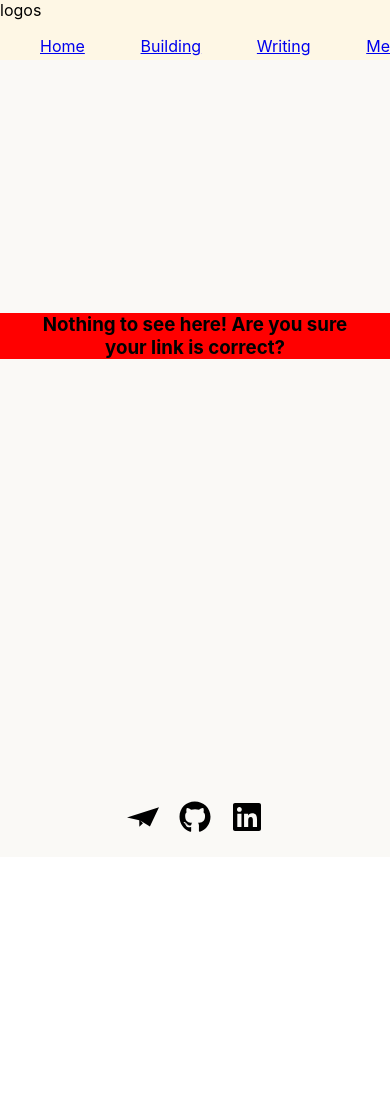
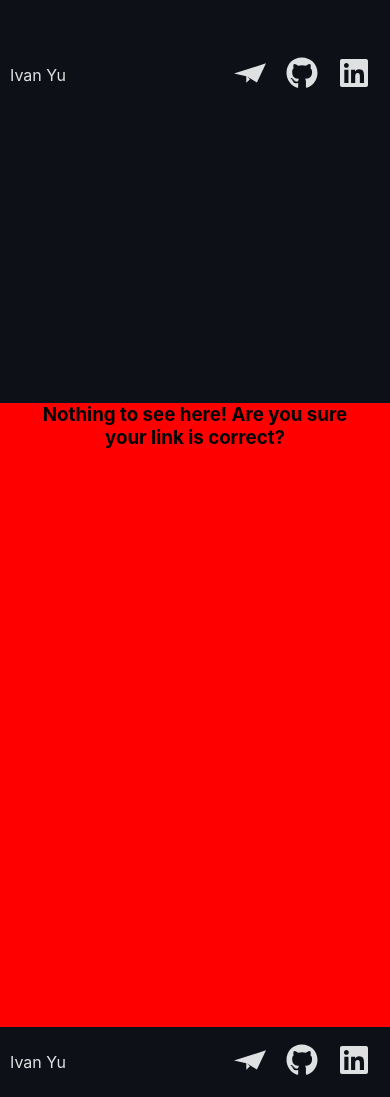
Before and after one commit to IvanYu327/ivanyu.ca, a React (Create React App) app: page /about in a window 390 px wide. Before the commit the page ends 857 px from the top, so only its background shows below. Built offline with nearby package versions, Linux system fonts and the light colour scheme.

Commit message:
navbar and footer responsive

```diff
--- a/src/App.tsx
+++ b/src/App.tsx
@@ -1,61 +1,39 @@
 import React, { useEffect, useState } from "react";
 import { BrowserRouter as Router, Route, Routes } from "react-router-dom";
-import styled, { keyframes, ThemeProvider } from "styled-components";
+import styled, { keyframes } from "styled-components";
 
-import { theme } from "./shared/theme";
+import { theme, sizes } from "./styles";
 
 import ErrorPage from "./pages/ErrorPage";
 import HomePage from "./pages/HomePage";
 import Navbar from "./components/Navbar";
 import Footer from "./components/Footer";
-
-const DO_ANIMATION = true;
-const TETRIS_UNIT_SQUARE = 10;
-const ANIMATION_TIME = 2000;
-const FADE_TIME = 750;
+import LoadingAnimation from "./components/LoadingAnimation";
 
 const App: React.FC = () => {
-  const [expanded, setExpanded] = useState(false);
-  const [showContent, setShowContent] = useState(false);
+  // const [expanded, setExpanded] = useState(false);
+  // const [showContent, setShowContent] = useState(false);
 
-  useEffect(() => {
-    if (DO_ANIMATION) {
-      setTimeout(() => {
-        setExpanded(true);
-      }, ANIMATION_TIME);
-      setTimeout(() => {
-        setShowContent(true);
-      }, ANIMATION_TIME + 250);
-    } else {
-      setTimeout(() => {
-        setShowContent(true);
-      }, 250);
-    }
-  }, []);
+  // useEffect(() => {
+  //   if (DO_ANIMATION) {
+  //     setTimeout(() => {
+  //       setExpanded(true);
+  //     }, ANIMATION_TIME);
+  //     setTimeout(() => {
+  //       setShowContent(true);
+  //     }, ANIMATION_TIME + 250);
+  //   } else {
+  //     setTimeout(() => {
+  //       setShowContent(true);
+  //     }, 250);
+  //   }
+  // }, []);
 
   return (
     <Router>
-      <ThemeProvider theme={theme}>
-        {DO_ANIMATION && (
-          <>
-            <TetrisContainer expanded={expanded}>
-              <FilledTetris expanded={expanded} height={4} width={6} />
-              <EmptyTetris expanded={expanded} height={4} width={1} />
-              <FilledTetris expanded={expanded} height={4} width={3} />
-              {/* <FilledTetris expanded={expanded} height={1} width={5} />
-              <EmptyTetris expanded={expanded} height={1} width={3} />
-              <FilledTetris expanded={expanded} height={1} width={2} />
-
-              <FilledTetris expanded={expanded} height={1} width={6} />
-              <EmptyTetris expanded={expanded} height={1} width={1} />
-              <FilledTetris expanded={expanded} height={1} width={3} />
-
-              <FilledTetris expanded={expanded} height={2} width={10} /> */}
-            </TetrisContainer>
-            <TetrisPiece expanded={expanded} />
-          </>
-        )}
-        <AppContainer showContent={showContent}>
+      {/* <ThemeProvider theme={theme}> */}
+      <LoadingAnimation doAnimation={true} />
+      <AppContainer showContent={true}>
         <Navbar />
         <ContentWrapper>
           {/* {"Actual Website Content ".repeat(1000)} */}
@@ -69,7 +47,7 @@ const App: React.FC = () => {
         </ContentWrapper>
         <Footer />
       </AppContainer>
-      </ThemeProvider>
+      {/* </ThemeProvider> */}
     </Router>
   );
 };
@@ -77,86 +55,17 @@ const App: React.FC = () => {
 export default App;
 
 const AppContainer = styled.div<{ showContent: boolean }>`
-  background-color: ${(props) => props.theme.background};
-  min-height: 100vh;
-
-  visibility: ${({ showContent }) => (showContent ? "visible" : "hidden")};
-  opacity: ${({ showContent }) => (showContent ? 1 : 0)};
-  transition: opacity ${FADE_TIME}ms, visibility ${FADE_TIME}ms;
+  background-color: ${theme.colors.background.dark};
 `;
+//   visibility: ${({ showContent }) => (showContent ? "visible" : "hidden")};
+//   opacity: ${({ showContent }) => (showContent ? 1 : 0)};
+//   transition: opacity ${FADE_TIME}ms, visibility ${FADE_TIME}ms;
+// `;
 
 const ContentWrapper = styled.div`
   background-color: red;
-  max-width: 1040px;
+  max-width: ${sizes.maxWidth};
+  min-height: calc(100vh - ${sizes.navbar.height} - ${sizes.footer.height});
   padding: 0 20px;
   margin: auto;
 `;
-
-const tetrisAnimation = keyframes`
-  0% {
-    transform: translateY(-60vh);
-  }
-  100% {
-    transform: translateY(0);
-  }
-`;
-
-const TetrisPiece = styled.div<{ expanded: boolean }>`
-  width: ${TETRIS_UNIT_SQUARE + 2}px;
-  height: ${TETRIS_UNIT_SQUARE * 4}px;
-  position: fixed;
-  top: calc(50vh - ${TETRIS_UNIT_SQUARE * 2}px);
-  left: calc(50vw + ${TETRIS_UNIT_SQUARE - 1}px);
-  background-color: ${(props) => props.theme.tetrisColor};
-  // box-shadow: -1px 10px 10px -5px rgba(0, 0, 0, 0.3),
-  //             -1px -10px 10px -5px rgba(0, 0, 0, 0.3);
-  animation: ${tetrisAnimation} ${ANIMATION_TIME * 0.5}ms forwards;
-  transform: translate(-50%, -50%)
-  opacity: ${({ expanded }) => (expanded ? 0 : 1)};
-  transition: all ${FADE_TIME}ms ease-out;
-  display: ${({ expanded }) => (expanded ? "none" : "")};
-  z-index: 999;
-
-`;
-
-const TetrisContainer = styled.div<{ expanded: boolean }>`
-  display: flex;
-  flex-wrap: wrap;
-  position: fixed;
-  top: 50vh;
-  left: 50vw;
-  width: ${TETRIS_UNIT_SQUARE * 10}px;
-  height: ${TETRIS_UNIT_SQUARE * 4}px;
-  background-color: ${({ expanded }) =>
-    expanded ? (props) => props.theme.tetrisColor : ""};
-  border-color: none;
-  transform: translate(-50%, -50%)
-    scale(${({ expanded }) => (expanded ? 1.2 : 1)});
-  opacity: ${({ expanded }) => (expanded ? 0 : 1)};
-  transition: all ${FADE_TIME}ms ease-out;
-`;
-
-const FilledTetris = styled.div<{
-  expanded: boolean;
-  width: number;
-  height: number;
-}>`
-  background-color: ${(props) => props.theme.tetrisColor};
-  // box-shadow: 0 0 10px 5px rgba(0, 0, 0, 0.3);
-
-  width: ${({ width }) => TETRIS_UNIT_SQUARE * width}px;
-  height: ${({ height }) => TETRIS_UNIT_SQUARE * height}px;
-  // display: ${({ expanded }) => (expanded ? "none" : "")};
-`;
-
-const EmptyTetris = styled.div<{
-  expanded: boolean;
-  width: number;
-  height: number;
-}>`
-  background-color: ${({ expanded }) =>
-    expanded ? (props) => props.theme.tetrisColor : ""};
-  width: ${({ width }) => TETRIS_UNIT_SQUARE * width}px;
-  height: ${({ height }) => TETRIS_UNIT_SQUARE * height}px;
-  // display: ${({ expanded }) => (expanded ? "none" : "")};
-`;
--- a/src/components/Footer.tsx
+++ b/src/components/Footer.tsx
@@ -5,32 +5,14 @@ import { IoMdMail } from "react-icons/io";
 import { SiMinutemailer } from "react-icons/si";
 import styled from "styled-components";
 
-const FooterContainer = styled.div`
-  display: flex;
-  //   background: yellow;
-  justify-content: center;
-  //   align-items: center;
-  position: relative;
-  bottom: 0;
-  width: 100%;
-  padding: 20px 0;
-`;
-
-const SocialLink = styled(Link)`
-  margin: 0 10px;
-  color: black;
-  text-decoration: none;
-
-  &:hover {
-    color: #555; /* Customize the hover color as needed */
-  }
-`;
-
-const ICON_SIZE = 32;
+import { theme, sizes } from "../styles";
 
 const Footer: React.FC = () => {
   return (
     <FooterContainer>
+      <ContentWrapper>
+        <FooterText>Ivan Yu</FooterText>
+        <SocialIcons>
           <SocialLink
             to="mailto: i7yu@uwaterloo.ca?subject=Hi Ivan!"
             target="_blank"
@@ -40,11 +22,57 @@ const Footer: React.FC = () => {
           <SocialLink to="https://github.com/IvanYu327" target="_blank">
             <FaGithub size={ICON_SIZE} />
           </SocialLink>
-      <SocialLink to="https://www.linkedin.com/in/ivanyu327/" target="_blank">
+          <SocialLink
+            to="https://www.linkedin.com/in/ivanyu327/"
+            target="_blank"
+          >
             <FaLinkedin size={ICON_SIZE} />
           </SocialLink>
+        </SocialIcons>
+      </ContentWrapper>
     </FooterContainer>
   );
 };
 
 export default Footer;
+
+const ICON_SIZE = 32;
+
+const FooterContainer = styled.footer`
+  display: flex;
+  justify-content: center;
+  align-items: center;
+  position: relative;
+  bottom: 0;
+  width: 100%;
+  height: ${sizes.footer.height}; /* Adjust the height as needed */
+  z-index: 1; v
+`;
+
+const ContentWrapper = styled.div`
+  display: flex;
+  justify-content: space-between;
+  align-items: center;
+  max-width: ${sizes.maxWidth};
+  width: 100%;
+  padding: 0 10px; /* Adjust the padding as needed */
+`;
+
+const SocialIcons = styled.div`
+  display: flex;
+  align-items: center;
+`;
+
+const SocialLink = styled(Link)`
+  margin: 0 10px;
+  color: ${theme.colors.text.dark.white};
+  text-decoration: none;
+
+  &:hover {
+    color: grey;
+  }
+`;
+
+const FooterText = styled.div`
+  color: ${theme.colors.text.dark.white}; /* Customize the color as needed */
+`;
--- /dev/null
+++ b/src/components/LoadingAnimation.tsx
@@ -0,0 +1,123 @@
+import React, { useEffect, useState } from "react";
+import styled, { keyframes } from "styled-components";
+
+import { theme } from "../styles";
+
+const TETRIS_UNIT_SQUARE = 10;
+const ANIMATION_TIME = 2000;
+const FADE_TIME = 750;
+
+const LoadingAnimation: React.FC<{
+  doAnimation: boolean;
+}> = ({ doAnimation }) => {
+  const [expanded, setExpanded] = useState(false);
+  const [showContent, setShowContent] = useState(false);
+
+  useEffect(() => {
+    if (doAnimation) {
+      setTimeout(() => {
+        setExpanded(true);
+      }, ANIMATION_TIME);
+      setTimeout(() => {
+        setShowContent(true);
+      }, ANIMATION_TIME + 250);
+    } else {
+      setTimeout(() => {
+        setShowContent(true);
+      }, 250);
+    }
+  }, []);
+
+  return (
+    <div>
+      {doAnimation && (
+        <>
+          <TetrisContainer expanded={expanded}>
+            <FilledTetris expanded={expanded} height={4} width={6} />
+            <EmptyTetris expanded={expanded} height={4} width={1} />
+            <FilledTetris expanded={expanded} height={4} width={3} />
+            {/* <FilledTetris expanded={expanded} height={1} width={5} />
+          <EmptyTetris expanded={expanded} height={1} width={3} />
+          <FilledTetris expanded={expanded} height={1} width={2} />
+
+          <FilledTetris expanded={expanded} height={1} width={6} />
+          <EmptyTetris expanded={expanded} height={1} width={1} />
+          <FilledTetris expanded={expanded} height={1} width={3} />
+
+          <FilledTetris expanded={expanded} height={2} width={10} /> */}
+          </TetrisContainer>
+          <TetrisPiece expanded={expanded} />
+        </>
+      )}
+    </div>
+  );
+};
+
+export default LoadingAnimation;
+
+const tetrisAnimation = keyframes`
+  0% {
+    transform: translateY(-60vh);
+  }
+  100% {
+    transform: translateY(0);
+  }
+`;
+
+const TetrisPiece = styled.div<{ expanded: boolean }>`
+  width: ${TETRIS_UNIT_SQUARE + 2}px;
+  height: ${TETRIS_UNIT_SQUARE * 4}px;
+  position: fixed;
+  top: calc(50vh - ${TETRIS_UNIT_SQUARE * 2}px);
+  left: calc(50vw + ${TETRIS_UNIT_SQUARE - 1}px);
+  background-color: ${theme.colors.tetris};
+  // box-shadow: -1px 10px 10px -5px rgba(0, 0, 0, 0.3),
+  //             -1px -10px 10px -5px rgba(0, 0, 0, 0.3);
+  animation: ${tetrisAnimation} ${ANIMATION_TIME * 0.5}ms forwards;
+  transform: translate(-50%, -50%)
+  opacity: ${({ expanded }) => (expanded ? 0 : 1)};
+  transition: all ${FADE_TIME}ms ease-out;
+  display: ${({ expanded }) => (expanded ? "none" : "")};
+  z-index: 999;
+
+`;
+
+const TetrisContainer = styled.div<{ expanded: boolean }>`
+  display: flex;
+  flex-wrap: wrap;
+  position: fixed;
+  top: 50vh;
+  left: 50vw;
+  width: ${TETRIS_UNIT_SQUARE * 10}px;
+  height: ${TETRIS_UNIT_SQUARE * 4}px;
+  background-color: ${({ expanded }) => (expanded ? theme.colors.tetris : "")};
+  border-color: none;
+  transform: translate(-50%, -50%)
+    scale(${({ expanded }) => (expanded ? 1.2 : 1)});
+  opacity: ${({ expanded }) => (expanded ? 0 : 1)};
+  transition: all ${FADE_TIME}ms ease-out;
+`;
+
+const FilledTetris = styled.div<{
+  expanded: boolean;
+  width: number;
+  height: number;
+}>`
+  background-color: ${theme.colors.tetris};
+  // box-shadow: 0 0 10px 5px rgba(0, 0, 0, 0.3);
+
+  width: ${({ width }) => TETRIS_UNIT_SQUARE * width}px;
+  height: ${({ height }) => TETRIS_UNIT_SQUARE * height}px;
+  // display: ${({ expanded }) => (expanded ? "none" : "")};
+`;
+
+const EmptyTetris = styled.div<{
+  expanded: boolean;
+  width: number;
+  height: number;
+}>`
+  background-color: ${({ expanded }) => (expanded ? theme.colors.tetris : "")};
+  width: ${({ width }) => TETRIS_UNIT_SQUARE * width}px;
+  height: ${({ height }) => TETRIS_UNIT_SQUARE * height}px;
+  // display: ${({ expanded }) => (expanded ? "none" : "")};
+`;
--- a/src/components/Navbar.tsx
+++ b/src/components/Navbar.tsx
@@ -1,52 +1,78 @@
-import React, { useState } from "react";
-import { NavLink } from "react-router-dom";
+import React from "react";
+import { Link } from "react-router-dom";
+import { FaGithub, FaLinkedin } from "react-icons/fa";
+import { IoMdMail } from "react-icons/io";
+import { SiMinutemailer } from "react-icons/si";
 import styled from "styled-components";
 
-const Navbar = () => {
-  const [showNavbar, setShowNavbar] = useState(false);
+import { theme, sizes } from "../styles";
 
-  const handleShowNavbar = () => {
-    setShowNavbar(!showNavbar);
-  };
-
+const Navbar: React.FC = () => {
   return (
     <NavbarContainer>
-      <div className="container">
-        <div className="logo">
-          {/* <Brand /> */}
-          logos
-        </div>
-        <div className="nav-elements">
-          <NavbarElements>
-            <li>
-              <NavLink to="/">Home</NavLink>
-            </li>
-            <li>
-              <NavLink to="/projects">Building</NavLink>
-            </li>
-            <li>
-              <NavLink to="/projects">Writing</NavLink>
-            </li>
-            <li>
-              <NavLink to="/about">Me</NavLink>
-            </li>
-          </NavbarElements>
-        </div>
-      </div>
+      <ContentWrapper>
+        <NavbarText>Ivan Yu</NavbarText>
+        <SocialIcons>
+          <SocialLink
+            to="mailto: i7yu@uwaterloo.ca?subject=Hi Ivan!"
+            target="_blank"
+          >
+            <SiMinutemailer size={ICON_SIZE} />
+          </SocialLink>
+          <SocialLink to="https://github.com/IvanYu327" target="_blank">
+            <FaGithub size={ICON_SIZE} />
+          </SocialLink>
+          <SocialLink
+            to="https://www.linkedin.com/in/ivanyu327/"
+            target="_blank"
+          >
+            <FaLinkedin size={ICON_SIZE} />
+          </SocialLink>
+        </SocialIcons>
+      </ContentWrapper>
     </NavbarContainer>
   );
 };
 
 export default Navbar;
 
-const NavbarContainer = styled.div`
-  height: 60px;
-  background-color: #fef7e5;
+const ICON_SIZE = 32;
+
+const NavbarContainer = styled.nav`
+  display: flex;
+  justify-content: center;
+  align-items: center;
   position: relative;
+  bottom: 0;
+  width: 100%;
+  height: ${sizes.navbar.height}; /* Adjust the height as needed */
+  z-index: 1; v
 `;
 
-const NavbarElements = styled.ul`
+const ContentWrapper = styled.div`
   display: flex;
   justify-content: space-between;
-  list-style-type: none;
+  align-items: center;
+  max-width: ${sizes.maxWidth};
+  width: 100%;
+  padding: 0 10px; /* Adjust the padding as needed */
 `;
+
+const SocialIcons = styled.div`
+  display: flex;
+  align-items: center;
+`;
+
+const SocialLink = styled(Link)`
+  margin: 0 10px;
+  color: ${theme.colors.text.dark.white};
+  text-decoration: none;
+
+  &:hover {
+    color: grey;
+  }
+`;
+
+const NavbarText = styled.div`
+  color: ${theme.colors.text.dark.white}; /* Customize the color as needed */
+`;
--- a/src/pages/HomePage.tsx
+++ b/src/pages/HomePage.tsx
@@ -1,7 +1,7 @@
 import React from "react";
 
 const HomePage = () => {
-  return <div>{"Homepage ".repeat(1000)}</div>;
+  return <div>{"Homepage ".repeat(500)}</div>;
 };
 
 export default HomePage;
--- a/src/shared/theme.ts
+++ /dev/null
@@ -1,4 +0,0 @@
-export const theme = {
-  background: "#FAF9F6",
-  tetrisColor: "#4C4E52",
-};
--- /dev/null
+++ b/src/styles/index.ts
@@ -0,0 +1,43 @@
+export const theme = {
+  colors: {
+    background: {
+      dark: "#0D1117",
+      light: "white",
+    },
+    tetris: "black",
+    text: {
+      dark: {
+        white: "#FFFFFFDE",
+        gray: "#FFFFFF99",
+        black: "#FFFFFF61",
+      },
+      light: {
+        black: "#0D0D0B",
+        gray: "#6D6D6D",
+        white: "#BDBDBD",
+      },
+    },
+    primary: {
+      cyan: "#19FBFF",
+      blue: "#1FA6FF",
+      purple: "#896BFF",
+      pink: "#FF2CFB",
+      yellow: "#F7CE58",
+      orange: "#F09343",
+    },
+    secondary: {
+      cyan: "#009B9E",
+      blue: "#1574B3",
+      purple: "#8149F2",
+      pink: "#BF21BD",
+      yellow: "#B1923B",
+      orange: "#C47937",
+    },
+  },
+};
+
+export const sizes = {
+  maxWidth: "1000px",
+  navbar: { height: "150px" },
+  footer: { height: "70px" },
+};
```
Lines whose indentation alone changed are shown as unchanged.
